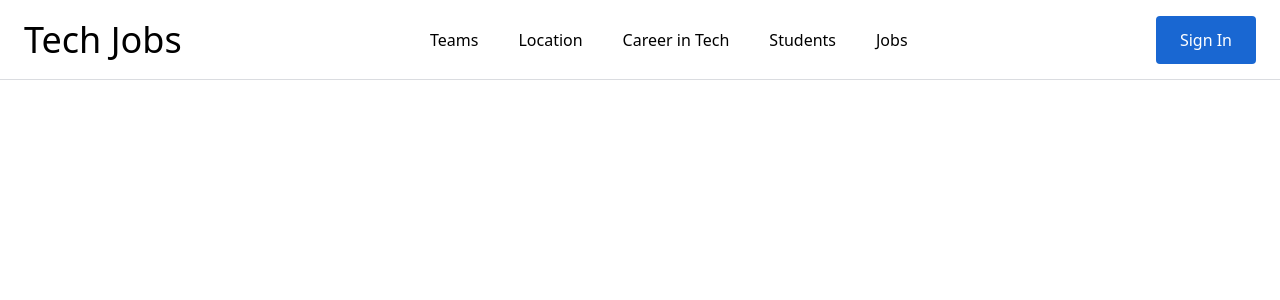
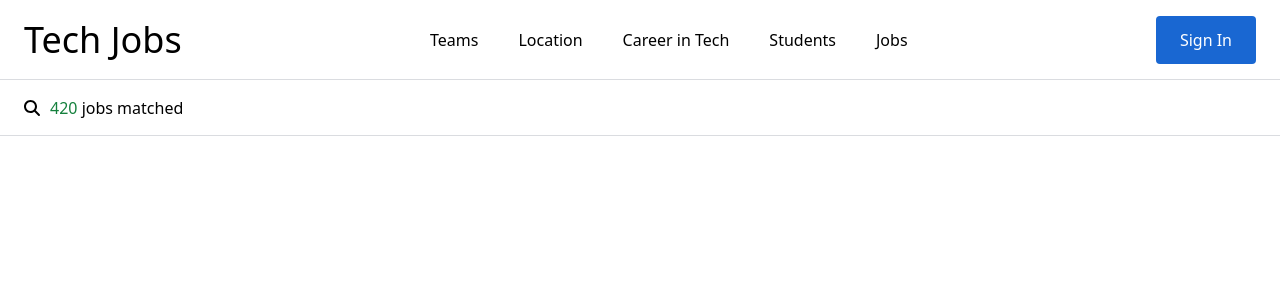
Before and after one commit to utshodebravestone/tech-jobs, a Vue app: page / in a window 1280 px wide. Shown: the top 300 px of the page. Built offline with nearby package versions, Linux system fonts and the light colour scheme.

Commit message:
added secondary nav

```diff
--- a/src/App.vue
+++ b/src/App.vue
@@ -1,12 +1,14 @@
 <template>
   <primary-nav />
+  <secondary-nav />
 </template>
 
 <script>
 import PrimaryNav from "@/components/PrimaryNav.vue";
+import SecondaryNav from "@/components/SecondaryNav.vue";
 
 export default {
   name: "App",
-  components: { PrimaryNav },
+  components: { PrimaryNav, SecondaryNav },
 };
 </script>
--- a/src/components/PrimaryNav.vue
+++ b/src/components/PrimaryNav.vue
@@ -1,6 +1,6 @@
 <template>
   <nav
-    class="fixed top-0 left-0 w-full h-20 flex justify-between items-center px-6 py-3 border-b border-custom-gray-1"
+    class="w-full h-20 flex justify-between items-center px-6 border-b border-custom-gray-1"
   >
     <a class="text-4xl font-medium" data-test="brand">{{ brand }}</a>
 
--- /dev/null
+++ b/src/components/SecondaryNav.vue
@@ -0,0 +1,26 @@
+<template>
+  <nav
+    class="w-full h-14 px-6 bg-white border-b border-custom-gray-1 flex justify-between items-center"
+  >
+    <div v-if="onJobsPage" class="flex gap-2.5 items-center">
+      <font-awesome-icon :icon="['fas', 'search']" />
+      <p>
+        <span class="text-green-700" data-test="jobs-count">{{
+          jobsCount
+        }}</span>
+        jobs matched
+      </p>
+    </div>
+  </nav>
+</template>
+
+<script>
+export default {
+  name: "SecondaryNav",
+
+  data: () => ({
+    jobsCount: 420,
+    onJobsPage: true,
+  }),
+};
+</script>
--- a/src/main.js
+++ b/src/main.js
@@ -1,7 +1,12 @@
 import { createApp } from "vue";
+import { FontAwesomeIcon } from "@fortawesome/vue-fontawesome";
+import { library } from "@fortawesome/fontawesome-svg-core";
+import { faSearch } from "@fortawesome/free-solid-svg-icons";
 
 import "@/assets/css/tailwind.css";
 
 import App from "@/App.vue";
 
-createApp(App).mount("#app");
+library.add(faSearch);
+
+createApp(App).component("font-awesome-icon", FontAwesomeIcon).mount("#app");
```
Also changed, not shown: 1 other file (tests, documents, lock files or other folders).
